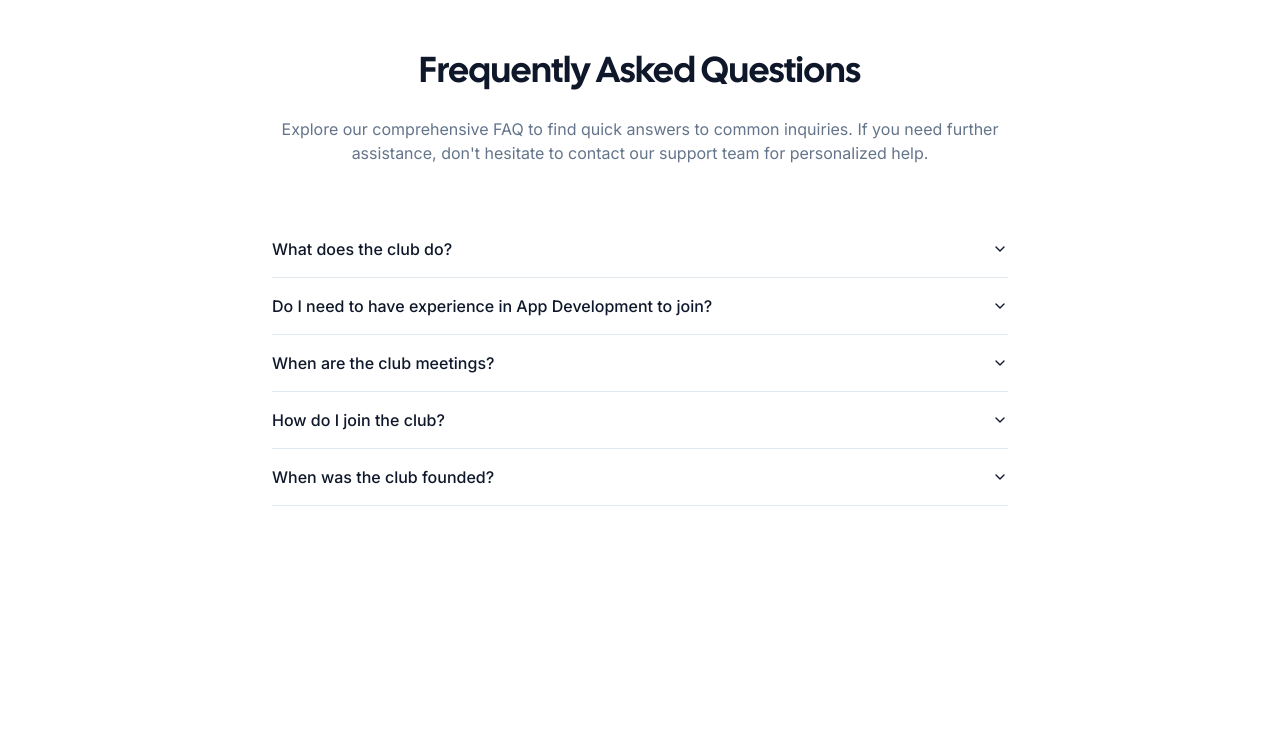
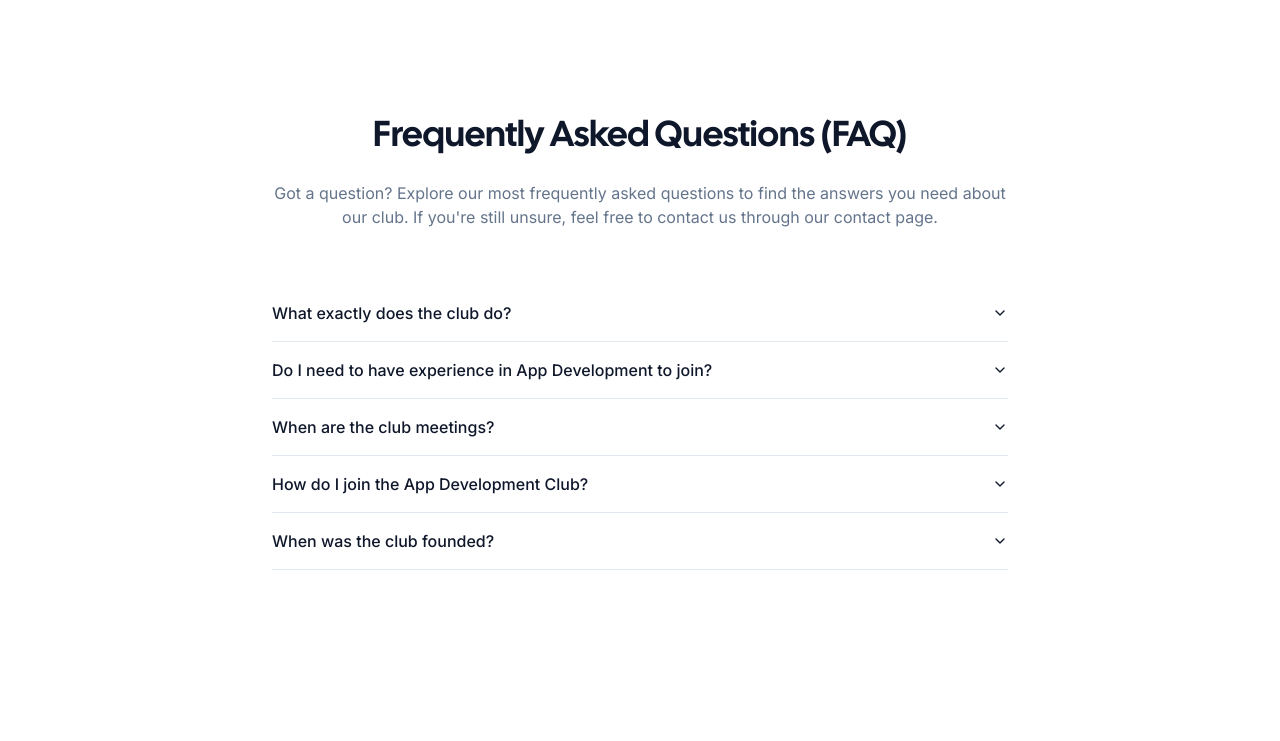
Before and after one commit to OSU-App-Club/website, an Astro site: page /faq in a window 1280 px wide. Shown: the part 59-800 px from the top of the page. Built offline with nearby package versions, Linux system fonts and the light colour scheme; Astro itself is replaced by a stand-in of ours.

Commit message:
🚀 routes: FAQ page w/ accordions

```diff
--- a/src/components/faq-section.tsx
+++ b/src/components/faq-section.tsx
@@ -8,33 +8,33 @@ import {
 const faqData = [
   {
     id: "item-1",
-    question: "What does the club do?",
+    question: "What exactly does the club do?",
     answer:
-      "Our club organizes various events and activities for its members, including workshops, social gatherings, and practical projects to learn and practice App Development.",
+      "The App Development Club provides resources, funding, and mentorship to students interested in App Development. We host workshops, hackathons, and networking events throughout the year to help our members learn and grow their skillset.",
   },
   {
     id: "item-5",
     question: "Do I need to have experience in App Development to join?",
     answer:
-      "No, you do not need to have any experience in App Development to join the club. We welcome students of all skill levels, from beginners to experts.",
+      "No, you do not need to have any experience in App Development to join the club. We welcome students of all skill levels, from beginners learning to code to seasoned experts in App Development. Our club is a great place to find out what App Development is all about.",
   },
   {
     id: "item-2",
     question: "When are the club meetings?",
     answer:
-      "We meet once a week on Wednesdays at 6:00 PM. The location of the meeting is both on Zoom, and in person at the Learning Innovation Center (LINC) Room 303 on campus.",
+      "We meet once a week on Wednesdays at 6:00 PM. The location of the meeting is both on Zoom, and in person at OSU's very own Learning Innovation Center (LINC) Room 303.",
   },
   {
     id: "item-3",
-    question: "How do I join the club?",
+    question: "How do I join the App Development Club?",
     answer:
-      "You can join the club by signing up on our Ideallogic. Membership is free and open to all students. After signing up, come join us at our next meeting!",
+      "All you need to do is come to our meetings! We welcome all students to join us at our meetings, and we encourage you to bring a friend. To help us get more funding, we ask that you sign up for our club on IdealLogic, and join our Discord server. We're the most active on Discord, and it's the best way to stay up to date with our events.",
   },
   {
     id: "item-4",
     question: "When was the club founded?",
     answer:
-      "The club was founded in 2015 by a small group of students who wanted to create a community for students interested in App Development. Since then, the club has grown to over 500+ members.",
+      "The club was founded in 2015 by a small group (8) of students who wanted to form a community for students interested in mobile software development. Since then, the club has grown to over 500+ members, and has expanded to include web development, and other software development technologies.",
   },
 ];
 
--- /dev/null
+++ b/src/components/ui/hover-card.tsx
@@ -0,0 +1,27 @@
+import * as React from "react"
+import * as HoverCardPrimitive from "@radix-ui/react-hover-card"
+
+import { cn } from "@/lib/utils"
+
+const HoverCard = HoverCardPrimitive.Root
+
+const HoverCardTrigger = HoverCardPrimitive.Trigger
+
+const HoverCardContent = React.forwardRef<
+  React.ElementRef<typeof HoverCardPrimitive.Content>,
+  React.ComponentPropsWithoutRef<typeof HoverCardPrimitive.Content>
+>(({ className, align = "center", sideOffset = 4, ...props }, ref) => (
+  <HoverCardPrimitive.Content
+    ref={ref}
+    align={align}
+    sideOffset={sideOffset}
+    className={cn(
+      "z-50 w-64 rounded-md border bg-popover p-4 text-popover-foreground shadow-md outline-none data-[state=open]:animate-in data-[state=closed]:animate-out data-[state=closed]:fade-out-0 data-[state=open]:fade-in-0 data-[state=closed]:zoom-out-95 data-[state=open]:zoom-in-95 data-[side=bottom]:slide-in-from-top-2 data-[side=left]:slide-in-from-right-2 data-[side=right]:slide-in-from-left-2 data-[side=top]:slide-in-from-bottom-2",
+      className
+    )}
+    {...props}
+  />
+))
+HoverCardContent.displayName = HoverCardPrimitive.Content.displayName
+
+export { HoverCard, HoverCardTrigger, HoverCardContent }
--- a/src/pages/faq.astro
+++ b/src/pages/faq.astro
@@ -4,22 +4,21 @@ import MainLayout from "@/layouts/main-layout.astro";
 ---
 
 <MainLayout
-  title="FAQ"
-  description="Frequently Asked Questions"
+  title="FAQ | App Development Club at Oregon State University"
+  description="Frequently Asked Questions (FAQ) about the App Development Club at Oregon State University. Find answers to common questions about our club and how to get involved."
   mainClass="min-h-screen container max-w-screen-md py-10"
 >
-  <section>
+  <section class="pt-16">
     <div class="space-y-6 text-center mb-14">
       <h1 class="font-heading text-4xl text-center">
-        Frequently Asked Questions
+        Frequently Asked Questions (FAQ)
       </h1>
       <p class="text-muted-foreground text-md">
-        Explore our comprehensive FAQ to find quick answers to common inquiries.
-        If you need further assistance, don't hesitate to contact our support
-        team for personalized help.
+        Got a question? Explore our most frequently asked questions to find the
+        answers you need about our club. If you&apos;re still unsure, feel free
+        to contact us through our contact page.
       </p>
     </div>
-
     <FaqSection client:load />
   </section>
 </MainLayout>
```
